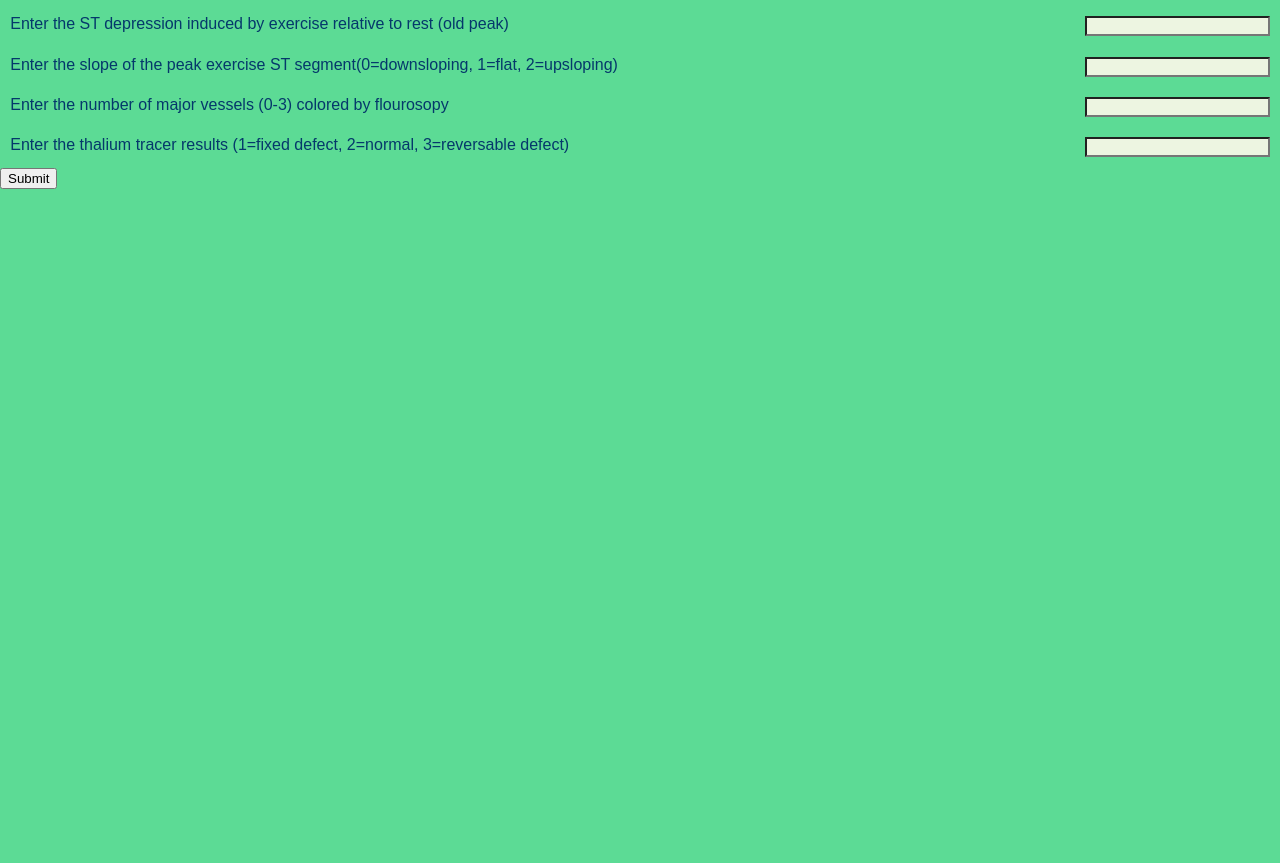
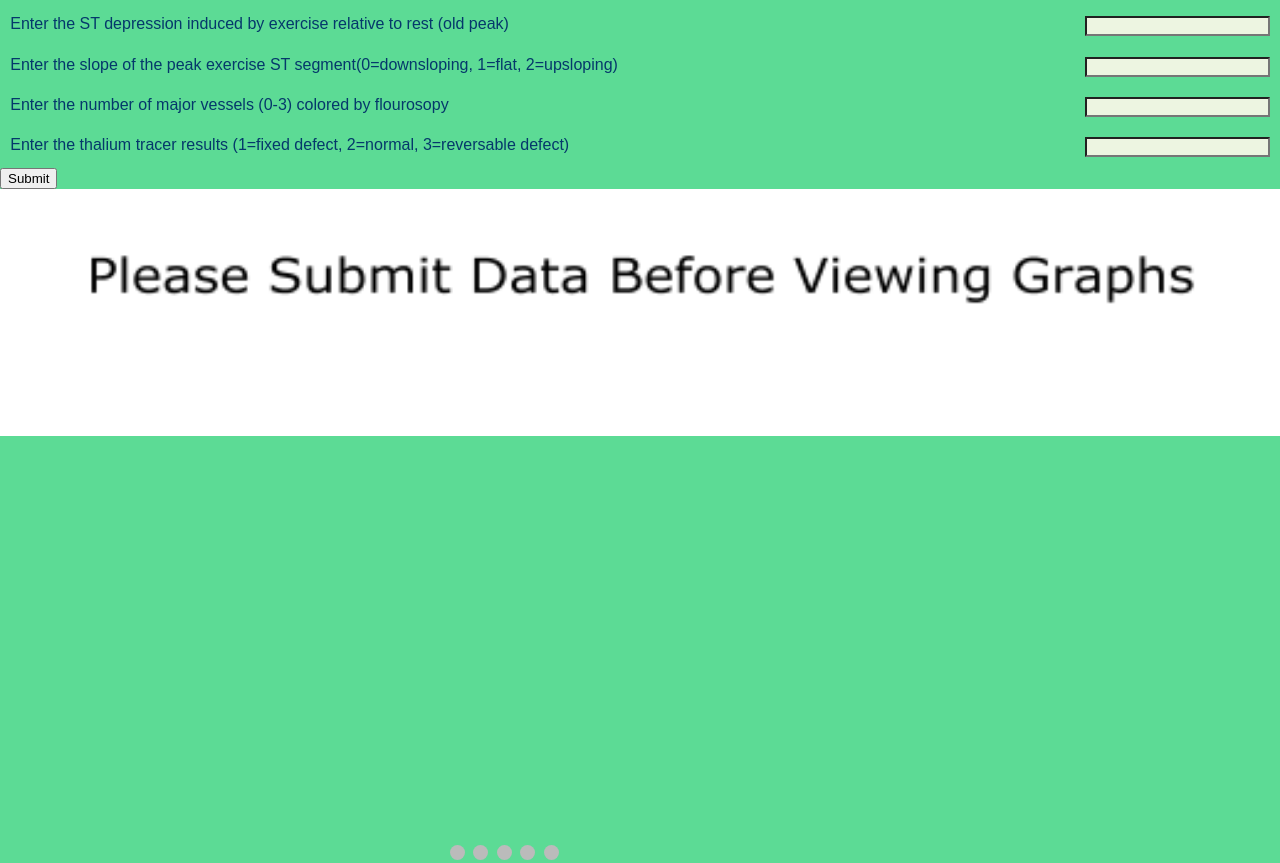
Before and after one commit to cat-castle-99/ECS171Proj, a Flask app: page / in a window 1280 px wide. Shown: the part 444-1307 px from the top of the page. Before the commit the page ends 633 px from the top, so only its background shows below. Run offline with Flask 2, Linux system fonts and the light colour scheme; some libraries are stand-ins or nearby versions.

Commit message:
Cat basic web app (#5)
* Added slideshow functionality

Co-authored-by: asmyoo <asmyoo@ucdavis.edu>

```diff
--- a/ECS171_Group_Proj/static/style.css
+++ b/ECS171_Group_Proj/static/style.css
@@ -36,3 +36,61 @@ nav{
   height: 14px;
   background-color: #edf5e1;
 }
+.slideshow {
+  position: relative;
+}
+.page {
+  display: none;
+  height: 640px;
+}
+/*Slideshow stuff*/
+img {
+  width: 100%;
+  max-height: 100%;
+}
+#prev, #next {
+  cursor: pointer;
+  position: absolute;
+  top: 50%;
+  width: auto;
+  margin-top: -22px;
+  padding: 16px;
+  background-color: rgba(75, 73, 73, 0.8);
+  color: white;
+  font-weight: bold;
+  font-size: 18px;
+  transition: 0.6s ease;
+  border-radius: 0 3px 3px 0;
+  user-select: none;
+}
+#next {
+  right: 0;
+  border-radius: 3px 0 0 3px;
+}
+#prev:hover, #next:hover {
+  background-color: rgba(0,0,0,0.8);
+}
+.caption {
+  color: #f2f2f2;
+  font-size: 15px;
+  padding: 8px 12px;
+  position: absolute;
+  bottom: 8px;
+  width: 100%;
+  text-align: center;
+}
+.dot {
+  cursor: pointer;
+  height: 15px;
+  width: 15px;
+  margin: 0 2px;
+  background-color: #bbb;
+  border-radius: 50%;
+  display: inline-block;
+  transition: background-color 0.6s ease;
+  position: relative;
+  left: 35%;
+}
+.dot:active, .dot:hover {
+  background-color: #717171;
+}
--- a/ECS171_Group_Proj/templates/index.html
+++ b/ECS171_Group_Proj/templates/index.html
@@ -63,13 +63,20 @@
                 html +="<br>";
                 //this is putting all the html objects defined in the html variable in the div we instantiated in the body
                 $(".result").append(html);
+                //Display the slideshow
+                pics = ["../static/pics/rabbit_1.svg", "../static/pics/cat2.png", "../static/pics/cat3.png", "../static/pics/cat4.png", "../static/pics/Bee.jpg"]
+                var slideshowHTML = "";
+                for(i = 0; i<5; i++){
+                  slideshowHTML+=`<div class=\"page\"><img src=${pics[i]}/><div class=\"caption\"></div></div>`
+                }
+                $(".slideshow").html(slideshowHTML);
+                $(".slideshow").append("<a id=\"prev\" onclick=\"plusSlides(-1)\">&#10094;</a><a id=\"next\" onclick=\"plusSlides(1)\">&#10095;</a>")
+                showSlides(1);
               });
     };</script>
   <body>
-    <!-- yeah all of this can change-->
     <!--Assigning classes allows for ease of reference--both for CSS styling as well as for script references-->
     <nav>
-
       <!--Home -->
       <div id='home'>
         <h3>Home</h3>
@@ -110,5 +117,62 @@
         <div class = "result"></div>
       </div>
     </div>
+
+    <!--Copied this from an old webapp project of Catharina's done for ECS 162-->
+    <!--slideshow-->
+    <div class="slideshow">
+      <!--arrows to access next image-->
+      <div class="page">
+        <img src="../static/pics/PreSubmission.png"/>
+        <div class="caption"></div>
+      </div>
+    </div>
+    <!--buttons for under the slideshow-->
+    <!--FIXME: should be changed to number of graphs/visuals we actually have-->
+    <br />
+    <div class="dots">
+      <span class="dot" onclick="currentSlide(1)"></span>
+      <span class="dot" onclick="currentSlide(2)"></span>
+      <span class="dot" onclick="currentSlide(3)"></span>
+      <span class="dot" onclick="currentSlide(4)"></span>
+      <span class="dot" onclick="currentSlide(5)"></span>
+    </div>
   </body>
+  <script>
+    /*Referenced https://www.w3schools.com/howto/howto_js_slideshow.asp for slideshow*/
+    /*also haha this script is in javascript rather than JQuery, because that's what Catharina's
+     familiar with for dynamic webapp programming rip*/
+
+    var pageIndex = 1;
+    showSlides(pageIndex);
+
+    function plusSlides(n) {
+      showSlides((pageIndex += n));
+    }
+
+    function currentSlide(n) {
+      showSlides((pageIndex = n));
+    }
+
+    function showSlides(n) {
+      var i;
+      //create an array of the pages
+      var pages = document.getElementsByClassName("page");
+      var dots = document.getElementsByClassName("dot");
+      if (n > pages.length) {
+        pageIndex = 1;
+      }
+      if (n < 1) {
+        pageIndex = pages.length;
+      }
+      for (i = 0; i < pages.length; i++) {
+        pages[i].style.display = "none";
+      }
+      for (i = 0; i < dots.length; i++) {
+        dots[i].className = dots[i].className.replace(" active", "");
+      }
+      pages[pageIndex - 1].style.display = "block";
+      dots[pageIndex - 1].className += " active";
+}
+  </script>
 </html>
```
Also changed, not shown: ECS171_Group_Proj/static/pics/Bee.jpg (added), ECS171_Group_Proj/static/pics/PreSubmission.png (added), ECS171_Group_Proj/static/pics/cat2.png (added), ECS171_Group_Proj/static/pics/cat3.png (added), ECS171_Group_Proj/static/pics/cat4.png (added), ECS171_Group_Proj/static/pics/rabbit_1.svg (added). Lines whose indentation alone changed are shown as unchanged.
